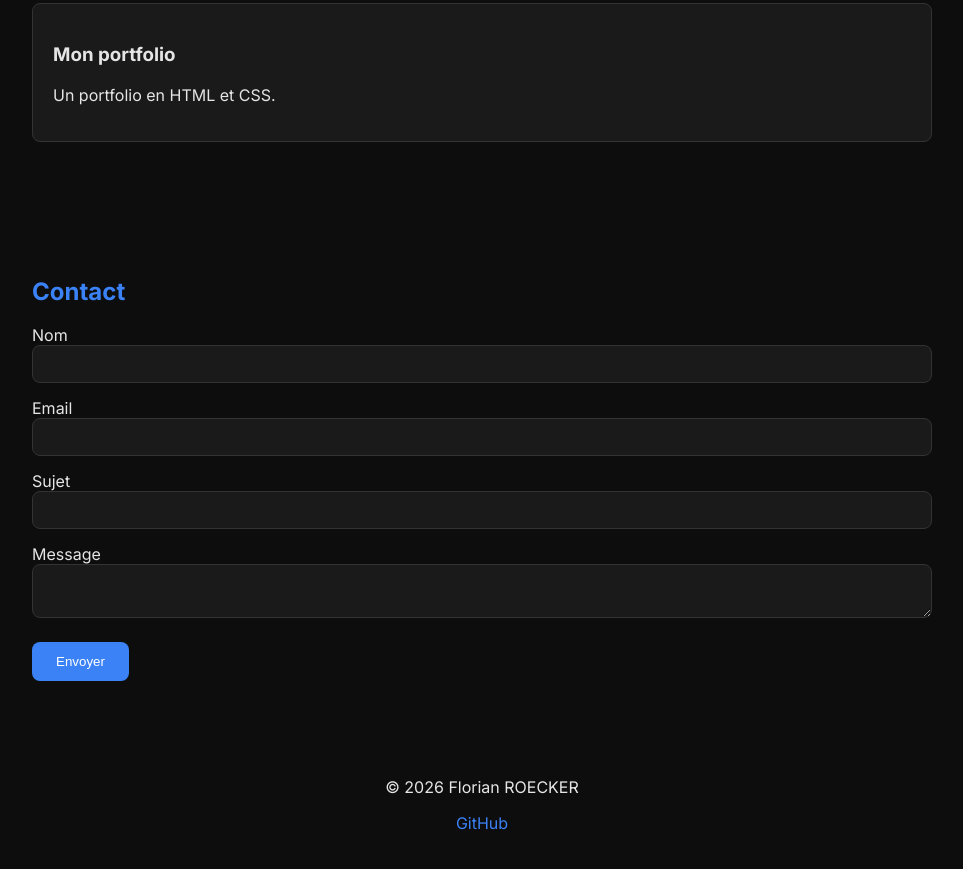
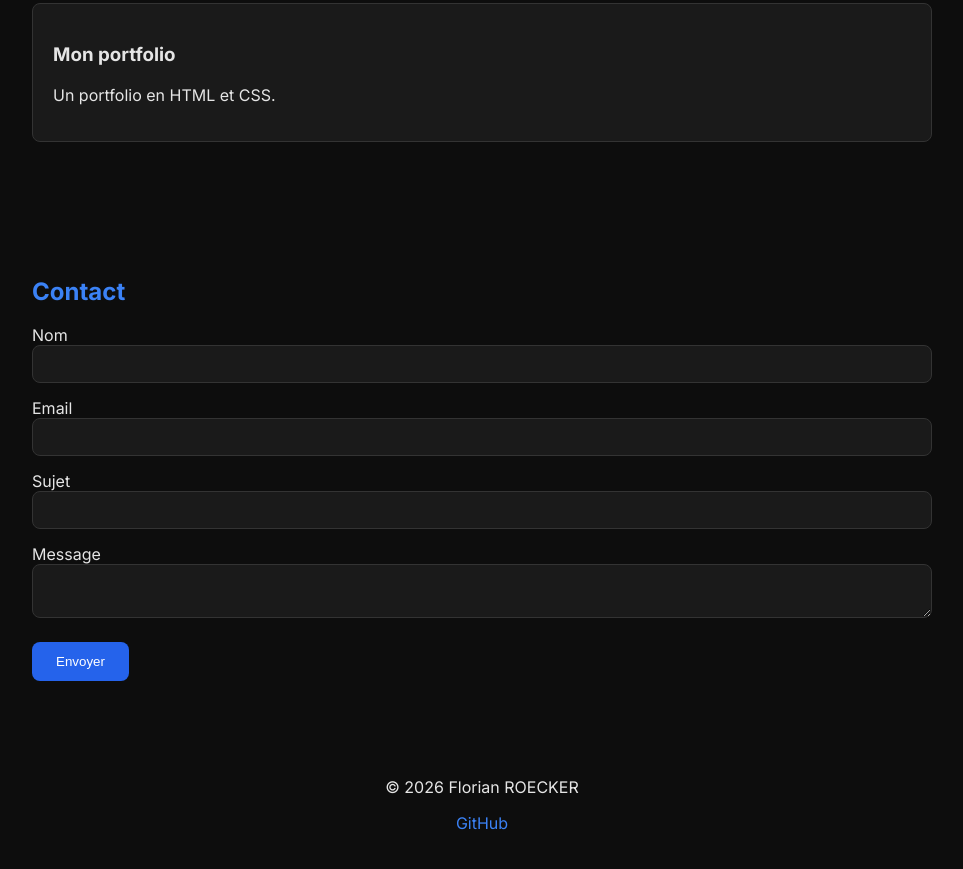
Before and after one commit to flapassrck/Portfolio-Florian, a plain HTML site: page index.html in a window 1280 px wide. Shown: the part 1031-1900 px from the top of the page, without its empty margins (158-1121 px from the left). Drawn offline with Linux system fonts and the light colour scheme.

Commit message:
Change color to button for better clarity

```diff
--- a/style.css
+++ b/style.css
@@ -75,7 +75,7 @@ textarea {
 }
 
 button {
-  background-color: #3b82f6;
+  background-color: #2563eb;
   color: white;
   border: none;
   border-radius: 8px;
@@ -86,7 +86,7 @@ button {
 }
 
 button:hover {
-  background-color: #2563eb;
+  background-color: #1d4ed8;
 }
 
 /* footer */
```
